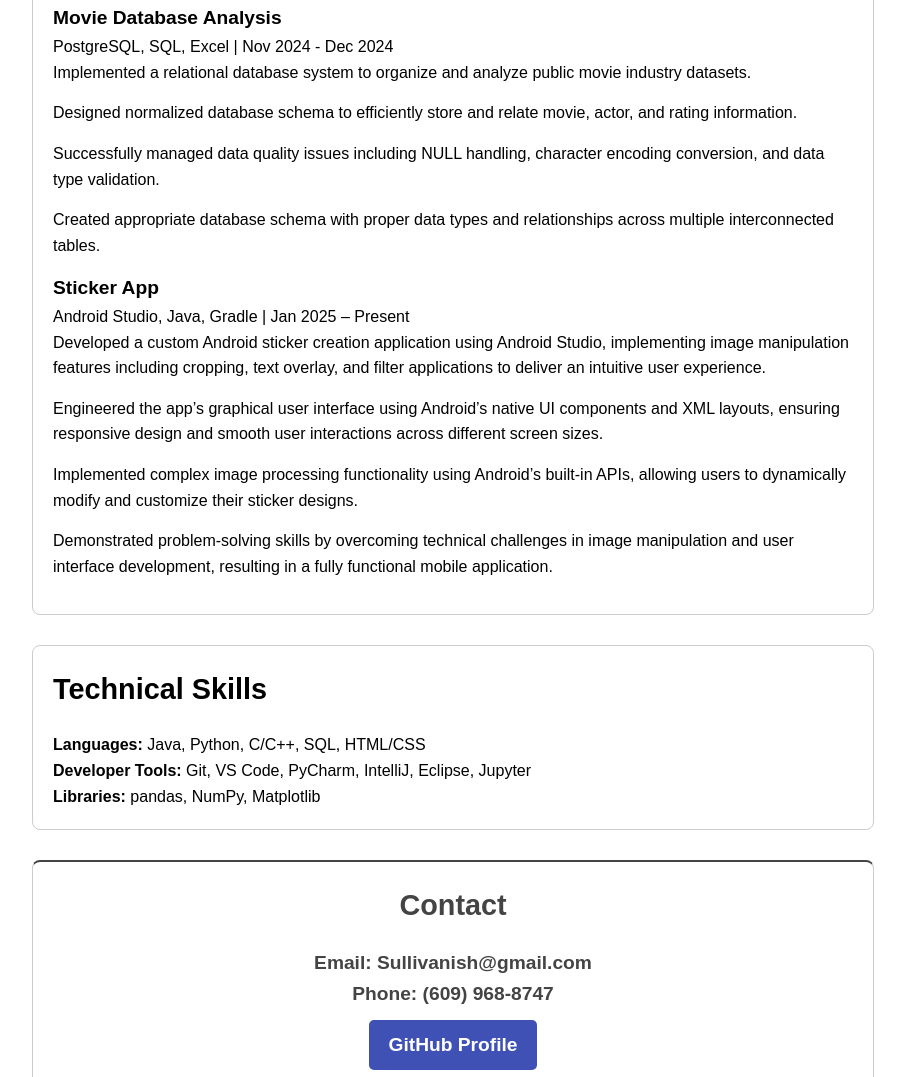
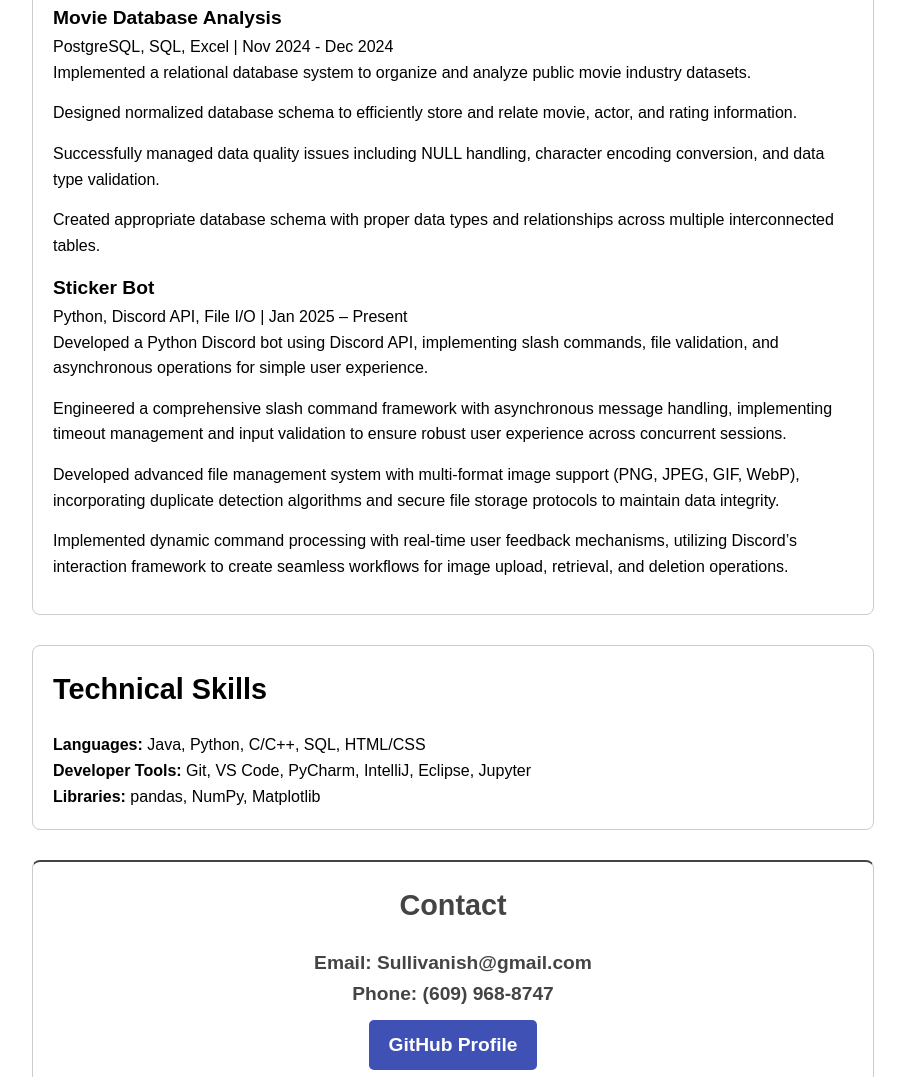
Before and after one commit to Yillow/SullivanLee.github.io, a plain HTML site: page index.html in a window 1280 px wide. Shown: the part 1639-2716 px from the top of the page, without its empty margins (187-1092 px from the left). Drawn offline with Linux system fonts and the light colour scheme.

Commit message:
Update index.html

```diff
--- a/index.html
+++ b/index.html
@@ -74,13 +74,13 @@
                 </ul>
             </li>
             <li>
-                <strong>Sticker App</strong><br>
-                <span>Android Studio, Java, Gradle | Jan 2025 – Present</span>
+                <strong>Sticker Bot</strong><br>
+                <span>Python, Discord API, File I/O | Jan 2025 – Present</span>
                 <ul>
-                    <li>Developed a custom Android sticker creation application using Android Studio, implementing image manipulation features including cropping, text overlay, and filter applications to deliver an intuitive user experience.</li>
-                    <li>Engineered the app’s graphical user interface using Android’s native UI components and XML layouts, ensuring responsive design and smooth user interactions across different screen sizes.</li>
-                    <li>Implemented complex image processing functionality using Android’s built-in APIs, allowing users to dynamically modify and customize their sticker designs.</li>
-                    <li>Demonstrated problem-solving skills by overcoming technical challenges in image manipulation and user interface development, resulting in a fully functional mobile application.</li>
+                    <li>Developed a Python Discord bot using Discord API, implementing slash commands, file validation, and asynchronous operations for simple user experience.</li>
+                    <li>Engineered a comprehensive slash command framework with asynchronous message handling, implementing timeout management and input validation to ensure robust user experience across concurrent sessions.</li>
+                    <li>Developed advanced file management system with multi-format image support (PNG, JPEG, GIF, WebP), incorporating duplicate detection algorithms and secure file storage protocols to maintain data integrity.</li>
+                    <li>Implemented dynamic command processing with real-time user feedback mechanisms, utilizing Discord’s interaction framework to create seamless workflows for image upload, retrieval, and deletion operations.</li>
                 </ul>
             </li>
         </ul>
```
